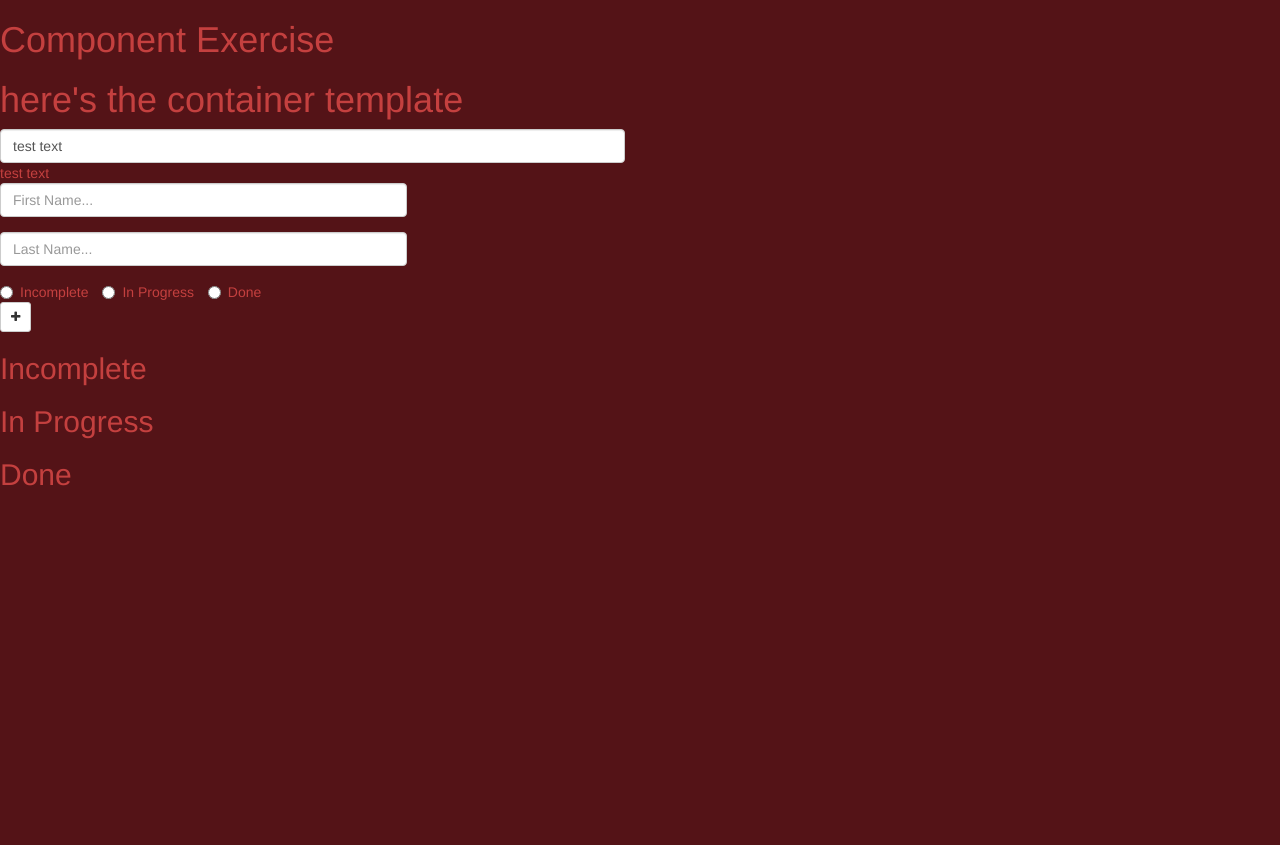
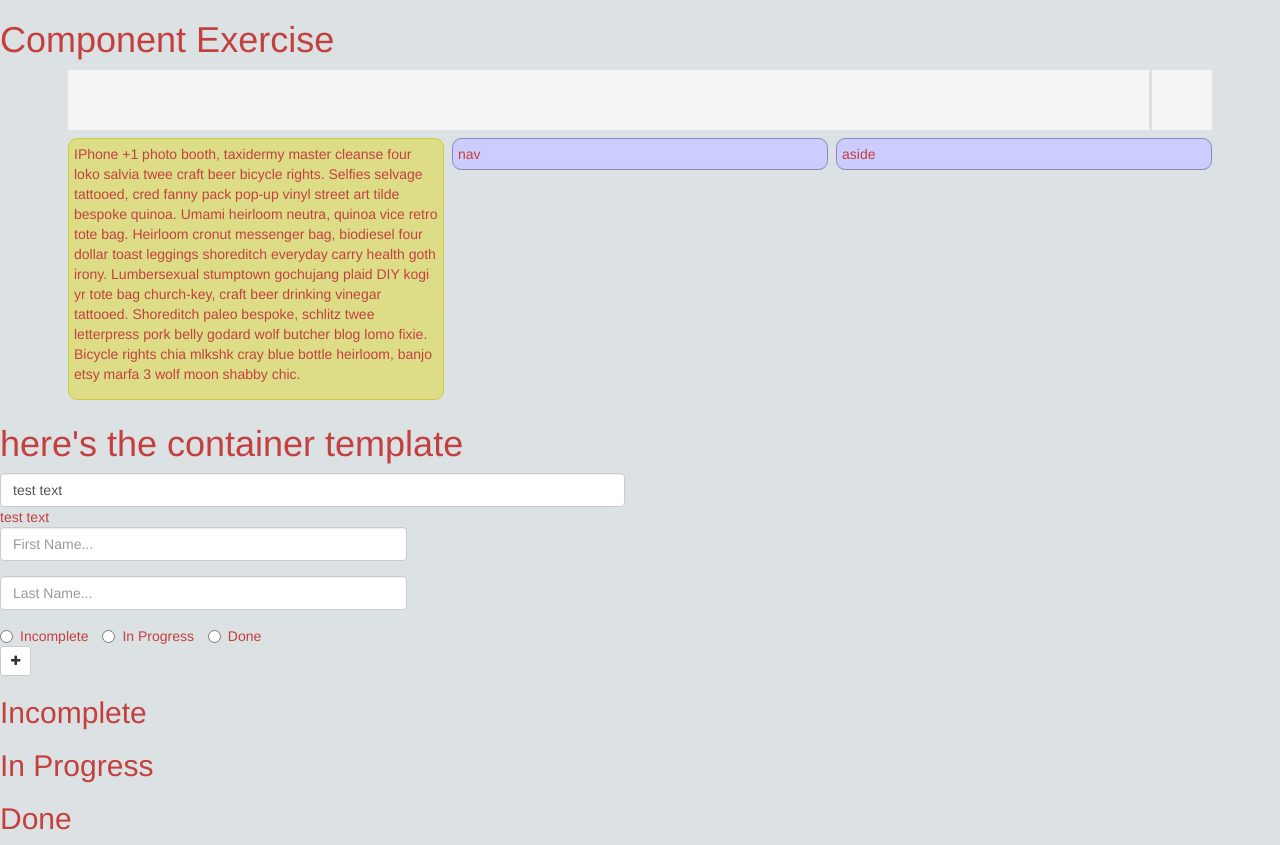
Before and after one commit to NathanBaldwin/angular-component-exercise, a website: page index.html in a window 1280 px wide. Before the commit the page ends 800 px from the top, so only its background shows below. Drawn offline with nearby package versions, Linux system fonts and the light colour scheme; some packages are replaced by stand-ins of ours.

Commit message:
basic flex layout achieved

```diff
--- a/app/templates/mainContainer.html
+++ b/app/templates/mainContainer.html
@@ -1,3 +1,21 @@
+<div id='appContainer'>
+  <header>
+    <div class="searchBar"></div>
+    <div class="addStudentButton"></div>
+  </header>
+
+  <div id='main'>
+    <article>
+      <p>
+        IPhone +1 photo booth, taxidermy master cleanse four loko salvia twee craft beer bicycle rights. Selfies selvage tattooed, cred fanny pack pop-up vinyl street art tilde bespoke quinoa. Umami heirloom neutra, quinoa vice retro tote bag. Heirloom cronut messenger bag, biodiesel four dollar toast leggings shoreditch everyday carry health goth irony. Lumbersexual stumptown gochujang plaid DIY kogi yr tote bag church-key, craft beer drinking vinegar tattooed. Shoreditch paleo bespoke, schlitz twee letterpress pork belly godard wolf butcher blog lomo fixie. Bicycle rights chia mlkshk cray blue bottle heirloom, banjo etsy marfa 3 wolf moon shabby chic.
+      </p>
+    </article>
+    <nav>nav</nav>
+    <aside>aside</aside>
+  </div>
+
+</div>
+
 <h1>here's the container template</h1>
 
 <div class="container-flex">
--- a/sass/main.scss
+++ b/sass/main.scss
@@ -1,4 +1,105 @@
+// COLOR PALLETE:
+$background: #dce1e3;
+$toDo: #f56545;
+$inProgress: #ffbb22;
+$done: #3bb574;
+$inputWhite: #f5f5f5;
+$accentGrey: #949494;
+
 body {
-  background-color: #541317;
+  background-color: $background;
   color: #c4403f;
 }
+
+#appContainer {
+  width: 90%;
+  margin: 0 auto;
+}
+
+#main {
+  min-height: 160px;
+  margin: 0px;
+  padding: 0px;
+  display: -webkit-flex;
+  display:         flex;
+  -webkit-flex-flow: row;
+       flex-flow: row;
+  align-items: flex-start;
+}
+
+#main > article {
+ margin: 4px;
+ padding: 5px;
+ border: 1px solid #cccc33;
+ border-radius: 7pt;
+ background: #dddd88;
+ -webkit-flex: 1;
+         flex: 1;
+}
+
+  #main > nav {
+   margin: 4px;
+   padding: 5px;
+   border: 1px solid #8888bb;
+   border-radius: 7pt;
+   background: #ccccff;
+   -webkit-flex: 1;
+           flex: 1;
+   }
+
+  #main > aside {
+   margin: 4px;
+   padding: 5px;
+   border: 1px solid #8888bb;
+   border-radius: 7pt;
+   background: #ccccff;
+   -webkit-flex: 1;
+           flex: 1;
+   }
+
+  header {
+   margin: 4px;
+   // min-height: 60px;
+   // border: 1px solid #eebb55;
+   // background: #ffeebb;
+   display: -webkit-flex;
+   display:         flex;
+   -webkit-flex-flow: row;
+           flex-flow: row;
+   }
+
+   .searchBar {
+    height: 60px;
+    background-color: $inputWhite;
+    -webkit-flex: auto;
+            flex: auto;
+   }
+
+   // BUTTONS:
+   .addStudentButton {
+    width: 60px;
+    height: 60px;
+    background-color: $inputWhite;
+    margin-left: 3px;
+   }
+
+  /* Too narrow to support three columns */
+  @media all and (max-width: 640px) {
+
+   #main, #page {
+    -webkit-flex-flow: column;
+            flex-direction: column;
+   }
+
+   // #main > article, #main > nav, #main > aside {
+   //  Return them to document order
+   //  -webkit-order: 0;
+   //          order: 0;
+   // }
+
+   #main > nav, #main > aside, header, #main > article, .searchBar, .addStudentButton {
+    min-height: 50px;
+    // max-height: 50px;
+   }
+
+  }
```
Also changed, not shown: app/templates/inProgress.html (+1 -0 lines), css/main.css.
